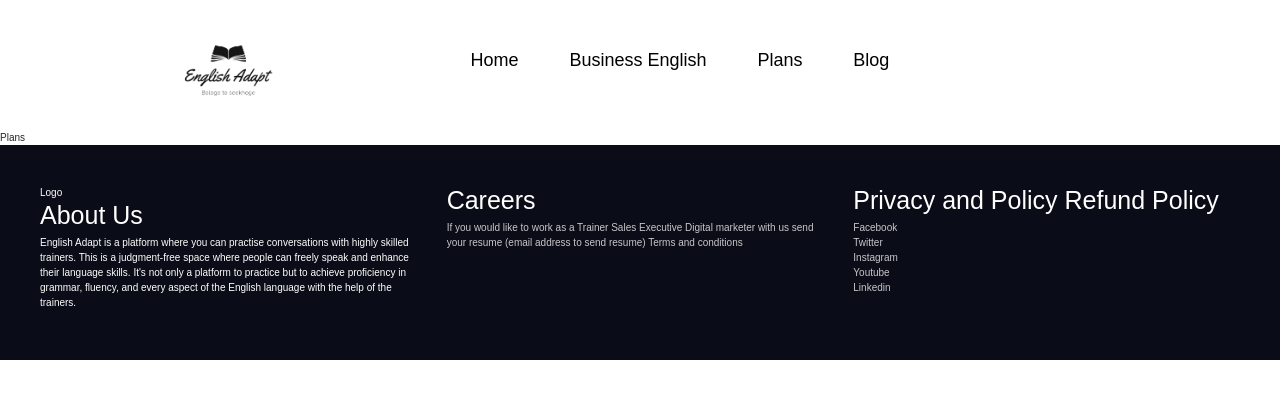
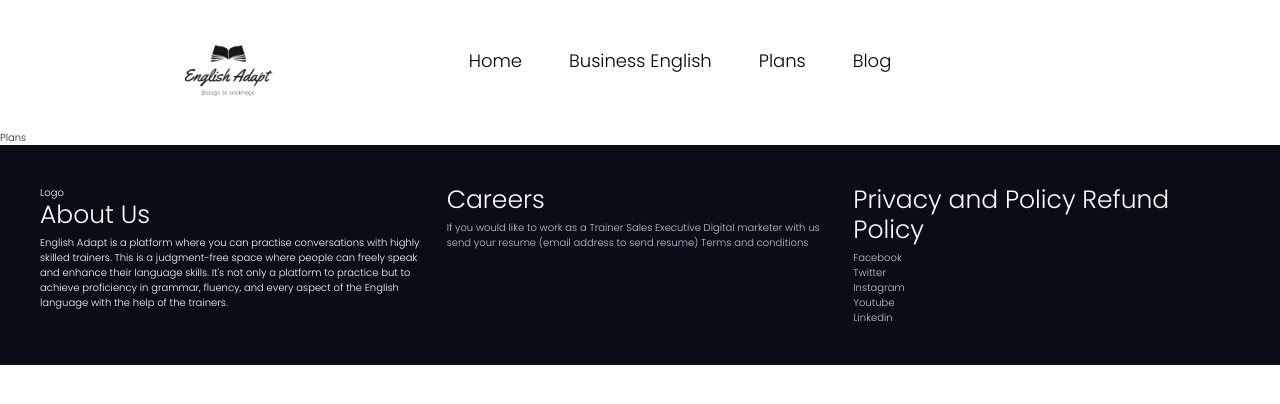
Before and after one commit to ritikamadaan01/englishAdapt, a React (Create React App) app: page /plans in a window 1280 px wide. Shown: the top 404 px of the page. Built offline with nearby package versions, Linux system fonts and the light colour scheme.

Commit message:
update css

```diff
--- a/src/CSS/main.css
+++ b/src/CSS/main.css
@@ -1,11 +1,8 @@
 /* @import url('https://fonts.googleapis.com/css2?family=Montserrat&display=swap'); */
 
-/* * {
-  margin: 0;
-  padding: 0;
-  box-sizing: border-box;
-  font-family: 'Montserrat', sans-serif;
-} */
+@import url('https://fonts.googleapis.com/css2?family=Montserrat:wght@400;600&family=Poppins:wght@200&family=Roboto:ital,wght@0,100;0,300;0,900;1,100;1,300&display=swap');
+
+
 
 * {
     font-family: "Poppins",sans-serif;
--- a/src/CSS/navbar.css
+++ b/src/CSS/navbar.css
@@ -1,3 +1,5 @@
+
+@import url('https://fonts.googleapis.com/css2?family=Montserrat:wght@400;600&family=Poppins:wght@200;300&family=Roboto:ital,wght@0,100;0,300;0,900;1,100;1,300&display=swap');
 
 a {
   text-decoration: none;
@@ -25,6 +27,7 @@
   height: auto;
   display: grid;
   grid-template-columns: 16rem 1fr 2fr 1fr 10rem;
+  font-family: 'Poppins', sans-serif;
   /* box-shadow: rgba(50, 50, 93, 0.25) 0px 50px 100px -20px,
     rgba(0, 0, 0, 0.3) 0px 30px 60px -30px; */
 }
```
